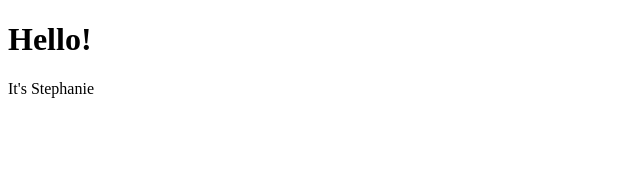
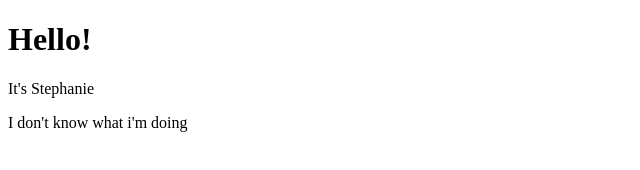
Before and after one commit to Menkos0/Menkos0.github.io, a plain HTML site: page index.html in a window 1280 px wide. Shown: the whole page, without its empty margins (0-640 px from the left). Drawn offline with Linux system fonts and the light colour scheme.

Commit message:
add 3rd line tag

```diff
--- a/index.html
+++ b/index.html
@@ -9,5 +9,6 @@
 <body>
     <h1> Hello!</h1>
     <p>It's Stephanie </p>
+    <p>I don't know what i'm doing</p>
 </body>
 </html>
```
